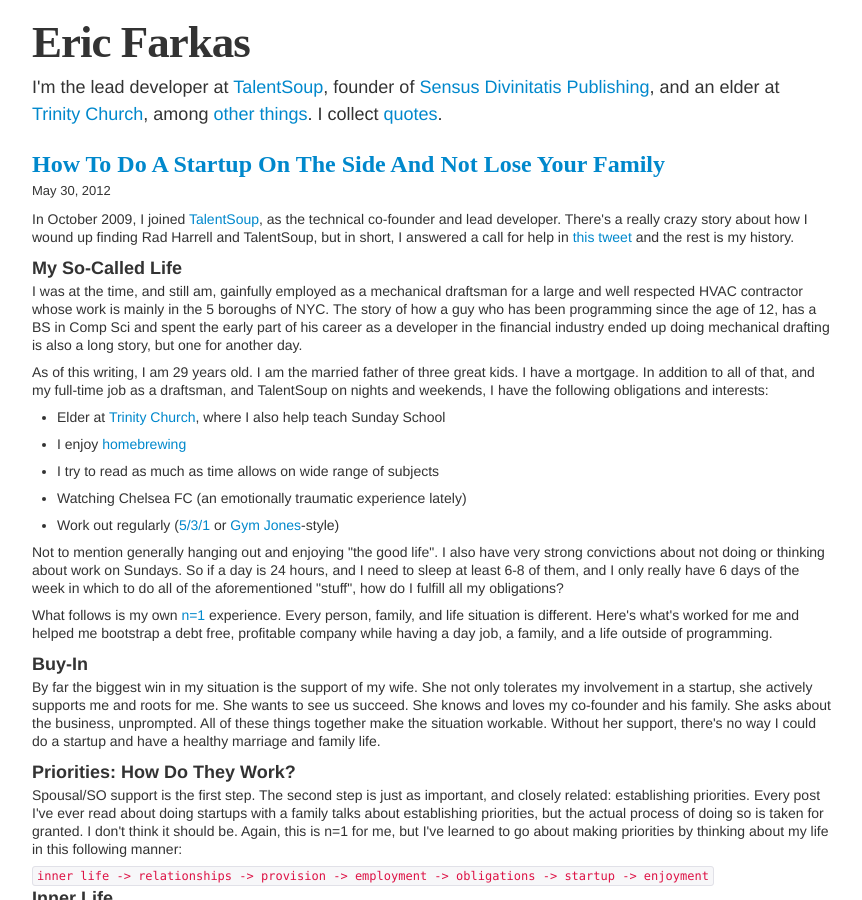
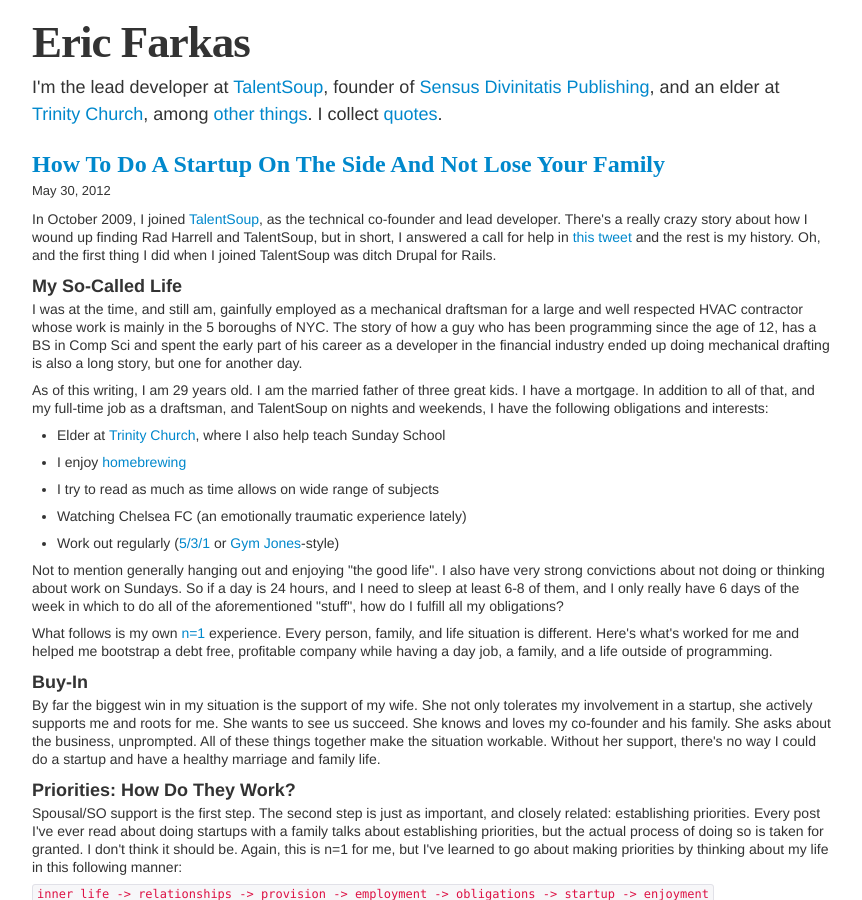
Before and after one commit to speric/speric.github.com, a Jekyll site: the page built from _posts/2012-05-30-how-to-do-a-startup-on-the-side-and-not-lose-your-family.markdown, in a window 1280 px wide and 900 px high. Shown: the whole window, without its empty margins (208-1070 px from the left). Built offline with Jekyll 4.4.1, drawn with Linux system fonts in a browser that asks for light colours; some web fonts are replaced; Markdown is read by kramdown in place of the engine named in the settings.

Commit message:
Drupal for Rails

```diff
--- a/_posts/2012-05-30-how-to-do-a-startup-on-the-side-and-not-lose-your-family.markdown
+++ b/_posts/2012-05-30-how-to-do-a-startup-on-the-side-and-not-lose-your-family.markdown
@@ -3,7 +3,7 @@
 title: How To Do A Startup On The Side And Not Lose Your Family
 hn: http://news.ycombinator.com/item?id=4044044
 ---
-<p>In October 2009, I joined <a href="https://talentsoup.com">TalentSoup</a>, as the technical co-founder and lead developer.  There's a really crazy story about how I wound up finding Rad Harrell and TalentSoup, but in short, I answered a call for help in <a href="https://twitter.com/#!/human3rror/status/4367475923">this tweet</a> and the rest is my history.</p>
+<p>In October 2009, I joined <a href="https://talentsoup.com">TalentSoup</a>, as the technical co-founder and lead developer.  There's a really crazy story about how I wound up finding Rad Harrell and TalentSoup, but in short, I answered a call for help in <a href="https://twitter.com/#!/human3rror/status/4367475923">this tweet</a> and the rest is my history.  Oh, and the first thing I did when I joined TalentSoup was ditch Drupal for Rails.</p>
 
 <h3>My So-Called Life</h3>
 <p>I was at the time, and still am, gainfully employed as a mechanical draftsman for a large and well respected HVAC contractor whose work is mainly in the 5 boroughs of NYC.  The story of how a guy who has been programming since the age of 12, has a BS in Comp Sci and spent the early part of his career as a developer in the financial industry ended up doing mechanical drafting is also a long story, but one for another day.</p>
```
